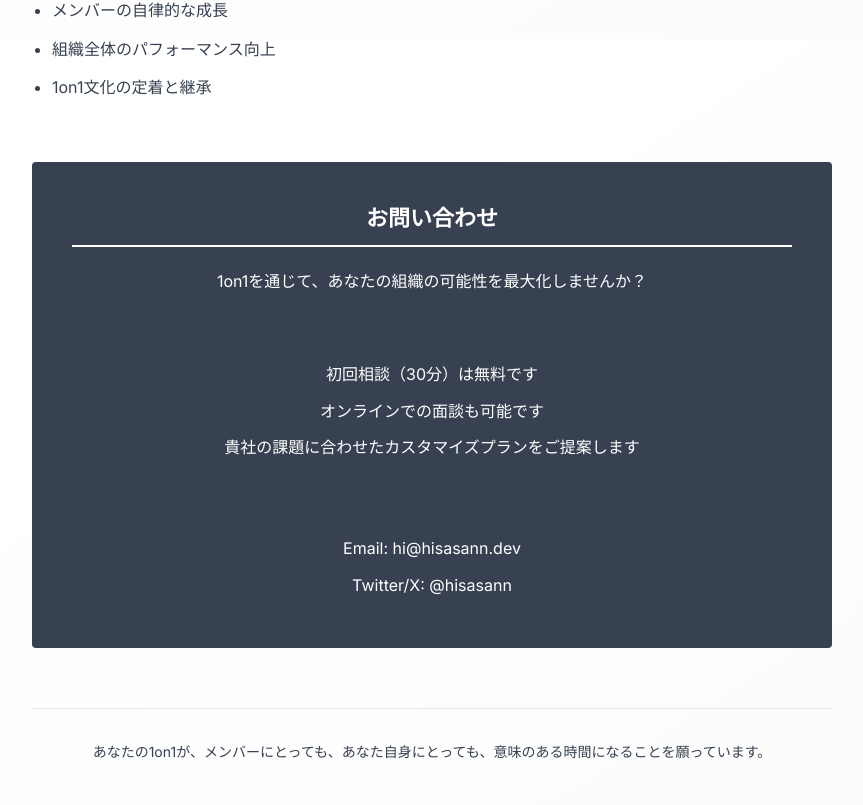
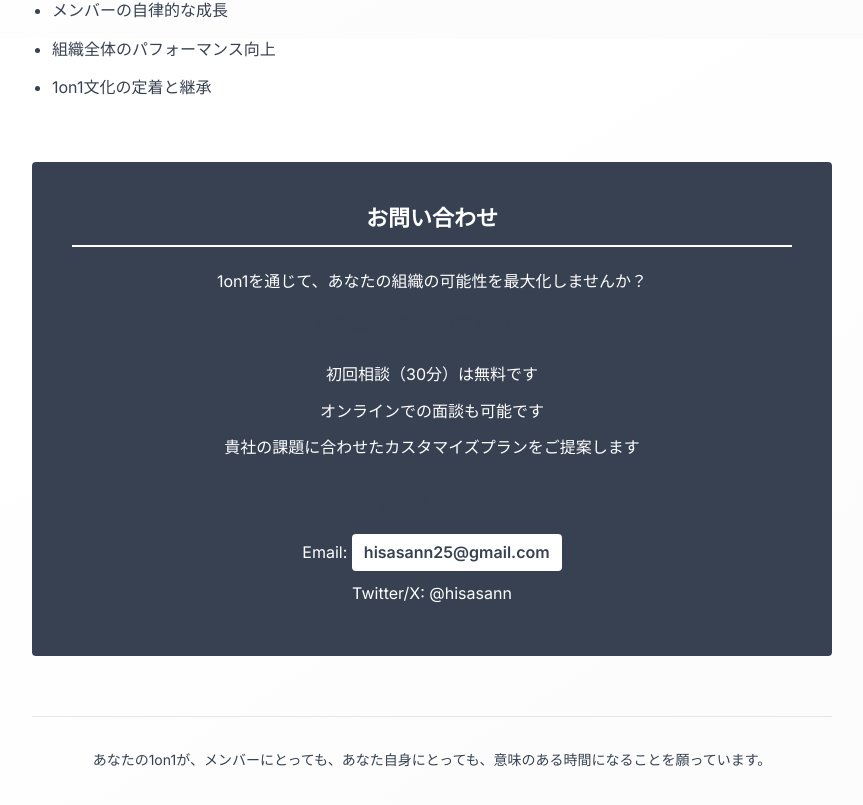
Before and after one commit to hisasann/hisasann.dev, a React (Vite) app: page /1on1_consulting_proposal in a window 1280 px wide. Shown: the part 5561-6366 px from the top of the page, without its empty margins (208-1071 px from the left). Built offline with nearby package versions, Linux system fonts and the light colour scheme.

Commit message:
feat: improved link style and add email

```diff
--- a/src/App.css
+++ b/src/App.css
@@ -152,15 +152,18 @@
 
 .link {
   color: var(--link);
-  text-decoration: none;
-  transition: opacity 0.2s ease;
+  text-decoration: underline;
+  text-decoration-color: var(--text-secondary);
+  text-underline-offset: 2px;
+  transition: all 0.2s ease;
   display: inline-flex;
   align-items: center;
   gap: 0.25rem;
 }
 
 .link:hover {
-  opacity: 0.7;
+  text-decoration-color: var(--text);
+  opacity: 0.8;
 }
 
 .link-icon {
@@ -174,6 +177,25 @@
 .link-icon svg {
   width: 100%;
   height: 100%;
+}
+
+.link-email {
+  font-weight: 600;
+  padding: 2px 8px;
+  border-radius: 4px;
+  background-color: var(--text);
+  color: var(--bg);
+  transition: all 0.2s ease;
+}
+
+.link-email:hover {
+  opacity: 0.9;
+  transform: translateY(-1px);
+}
+
+.link-email .link-icon svg {
+  width: 18px;
+  height: 18px;
 }
 
 .footer {
--- a/src/App.tsx
+++ b/src/App.tsx
@@ -11,6 +11,7 @@ function App() {
   });
 
   const [isMenuOpen, setIsMenuOpen] = useState(false);
+  const [email, setEmail] = useState('');
 
   useEffect(() => {
     const root = document.documentElement;
@@ -22,6 +23,12 @@ function App() {
       localStorage.setItem('theme', 'light');
     }
   }, [isDark]);
+
+  useEffect(() => {
+    // メールアドレスを動的に生成（スパムボット対策）
+    const parts = ['hisasann25', '@', 'gmail', '.', 'com'];
+    setEmail(parts.join(''));
+  }, []);
 
   useEffect(() => {
     const handleClickOutside = (event: MouseEvent) => {
@@ -89,6 +96,7 @@ function App() {
       'YouTube Game': '<svg xmlns="http://www.w3.org/2000/svg" width="16" height="16" viewBox="0 0 24 24" fill="currentColor"><path d="M23.498 6.186a3.016 3.016 0 0 0-2.122-2.136C19.505 3.545 12 3.545 12 3.545s-7.505 0-9.377.505A3.017 3.017 0 0 0 .502 6.186C0 8.07 0 12 0 12s0 3.93.502 5.814a3.016 3.016 0 0 0 2.122 2.136c1.871.505 9.376.505 9.376.505s7.505 0 9.377-.505a3.015 3.015 0 0 0 2.122-2.136C24 15.93 24 12 24 12s0-3.93-.502-5.814zM9.545 15.568V8.432L15.818 12l-6.273 3.568z"/></svg>',
       'Diary': '<svg xmlns="http://www.w3.org/2000/svg" width="16" height="16" viewBox="0 0 24 24" fill="none" stroke="currentColor" stroke-width="2" stroke-linecap="round" stroke-linejoin="round"><path d="M4 19.5v-15A2.5 2.5 0 0 1 6.5 2H20v20H6.5a2.5 2.5 0 0 1 0-5H20"/></svg>',
       'Youtrust': '<svg xmlns="http://www.w3.org/2000/svg" width="16" height="16" viewBox="0 0 24 24" fill="none" stroke="currentColor" stroke-width="2" stroke-linecap="round" stroke-linejoin="round"><circle cx="12" cy="8" r="6"/><path d="M12 14v6"/><path d="M8 18h8"/><path d="M10 12l2 2 4-4"/></svg>',
+      'Email': '<svg xmlns="http://www.w3.org/2000/svg" width="16" height="16" viewBox="0 0 24 24" fill="none" stroke="currentColor" stroke-width="2" stroke-linecap="round" stroke-linejoin="round"><path d="M4 4h16c1.1 0 2 .9 2 2v12c0 1.1-.9 2-2 2H4c-1.1 0-2-.9-2-2V6c0-1.1.9-2 2-2z"/><polyline points="22,6 12,13 2,6"/></svg>',
     };
     return icons[name] || '';
   };
@@ -213,6 +221,18 @@ function App() {
                   {index < links.length - 1 && ' '}
                 </span>
               ))}
+              {email && (
+                <>
+                  {' '}
+                  <a
+                    href={`mailto:${email}`}
+                    className="link link-email"
+                  >
+                    <span className="link-icon" dangerouslySetInnerHTML={{ __html: getIcon('Email') }} />
+                    Email
+                  </a>
+                </>
+              )}
             </p>
           </article>
         </div>
--- a/src/OneOnOneConsultingProposal.css
+++ b/src/OneOnOneConsultingProposal.css
@@ -171,6 +171,24 @@
   margin-bottom: 8px;
 }
 
+.contact-section .link-email {
+  font-weight: 600;
+  padding: 4px 12px;
+  border-radius: 4px;
+  background-color: var(--bg);
+  color: var(--text);
+  text-decoration: none;
+  transition: all 0.2s ease;
+  display: inline-flex;
+  align-items: center;
+  gap: 0.5rem;
+}
+
+.contact-section .link-email:hover {
+  opacity: 0.9;
+  transform: translateY(-1px);
+}
+
 .consulting-footer {
   text-align: center;
   margin-top: 60px;
--- a/src/pages/OneOnOneConsultingProposal.tsx
+++ b/src/pages/OneOnOneConsultingProposal.tsx
@@ -10,6 +10,8 @@ function OneOnOneConsultingProposal() {
     return window.matchMedia('(prefers-color-scheme: dark)').matches;
   });
 
+  const [email, setEmail] = useState('');
+
   useEffect(() => {
     const root = document.documentElement;
     if (isDark) {
@@ -20,6 +22,12 @@ function OneOnOneConsultingProposal() {
       localStorage.setItem('theme', 'light');
     }
   }, [isDark]);
+
+  useEffect(() => {
+    // メールアドレスを動的に生成（スパムボット対策）
+    const parts = ['hisasann25', '@', 'gmail', '.', 'com'];
+    setEmail(parts.join(''));
+  }, []);
 
   const toggleTheme = () => {
     setIsDark(!isDark);
@@ -82,7 +90,7 @@ function OneOnOneConsultingProposal() {
 
           <section>
             <p>形骸化した1on1が、メンバーの成長を阻害していませんか？<br />
-            本質を突いた1on1は、チームのパフォーマンスを飛躍的に向上させます。</p>
+              本質を突いた1on1は、チームのパフォーマンスを飛躍的に向上させます。</p>
           </section>
 
           <section>
@@ -123,7 +131,7 @@ function OneOnOneConsultingProposal() {
 
             <div className="highlight-box">
               <p><strong>退職の兆候やコンフリクトの検知は、1on1でしか拾えないことが多い。</strong><br />
-              これは、日常のミーティングでは決して出てこない、1on1だからこそ聞ける本音なのです。</p>
+                これは、日常のミーティングでは決して出てこない、1on1だからこそ聞ける本音なのです。</p>
             </div>
           </section>
 
@@ -179,7 +187,7 @@ function OneOnOneConsultingProposal() {
               </ul>
 
               <p><strong>形式：</strong> オンライン/対面 いずれも対応可能<br />
-              <strong>対象：</strong> 5名〜30名程度のマネージャー/リーダー層</p>
+                <strong>対象：</strong> 5名〜30名程度のマネージャー/リーダー層</p>
             </div>
 
             <div className="service-section">
@@ -194,7 +202,7 @@ function OneOnOneConsultingProposal() {
               </ul>
 
               <p><strong>期間：</strong> 3ヶ月〜6ヶ月<br />
-              <strong>対象：</strong> エンジニアリング組織、スタートアップ、成長企業</p>
+                <strong>対象：</strong> エンジニアリング組織、スタートアップ、成長企業</p>
             </div>
 
             <div className="service-section">
@@ -208,7 +216,7 @@ function OneOnOneConsultingProposal() {
               </ul>
 
               <p><strong>形式：</strong> 月1〜2回の定期セッション<br />
-              <strong>期間：</strong> 応相談</p>
+                <strong>期間：</strong> 応相談</p>
             </div>
           </section>
 
@@ -287,7 +295,7 @@ function OneOnOneConsultingProposal() {
             </ul>
             <h3 style={{ marginTop: '30px', border: 'none', padding: 0 }}>お問い合わせ方法</h3>
             <ul style={{ marginTop: '15px' }}>
-              <li>Email: hi@hisasann.dev</li>
+              {email && <li>Email: <a href={`mailto:${email}`} className="link-email">{email}</a></li>}
               <li>Twitter/X: @hisasann</li>
             </ul>
           </div>
```
